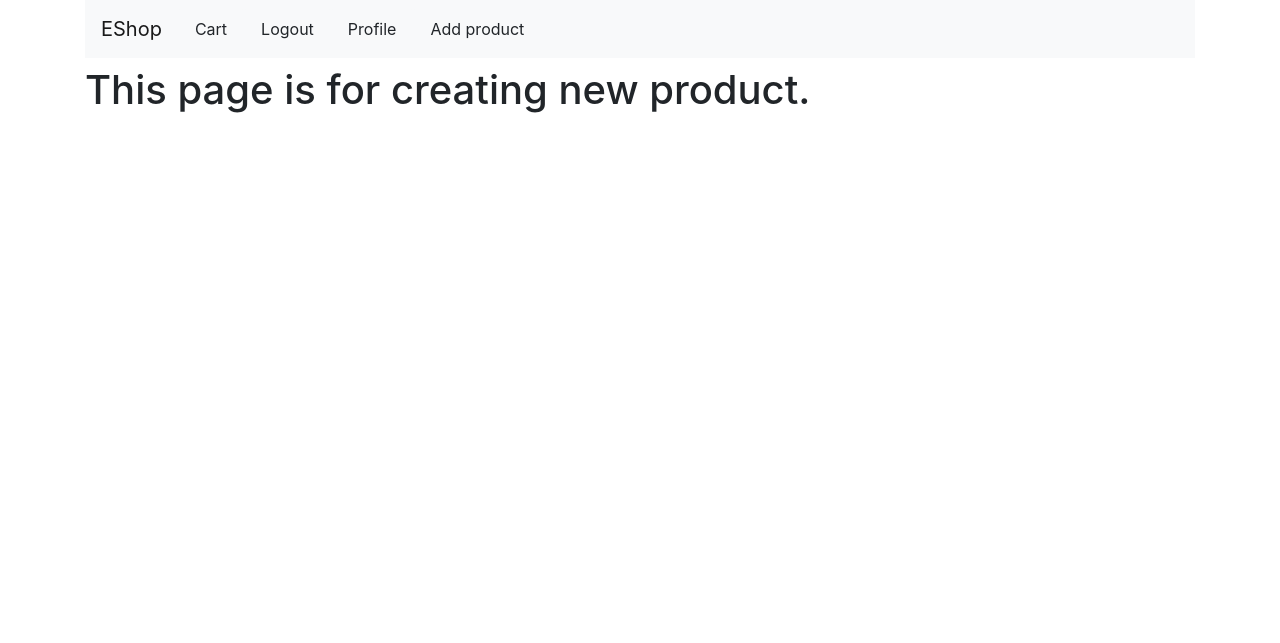
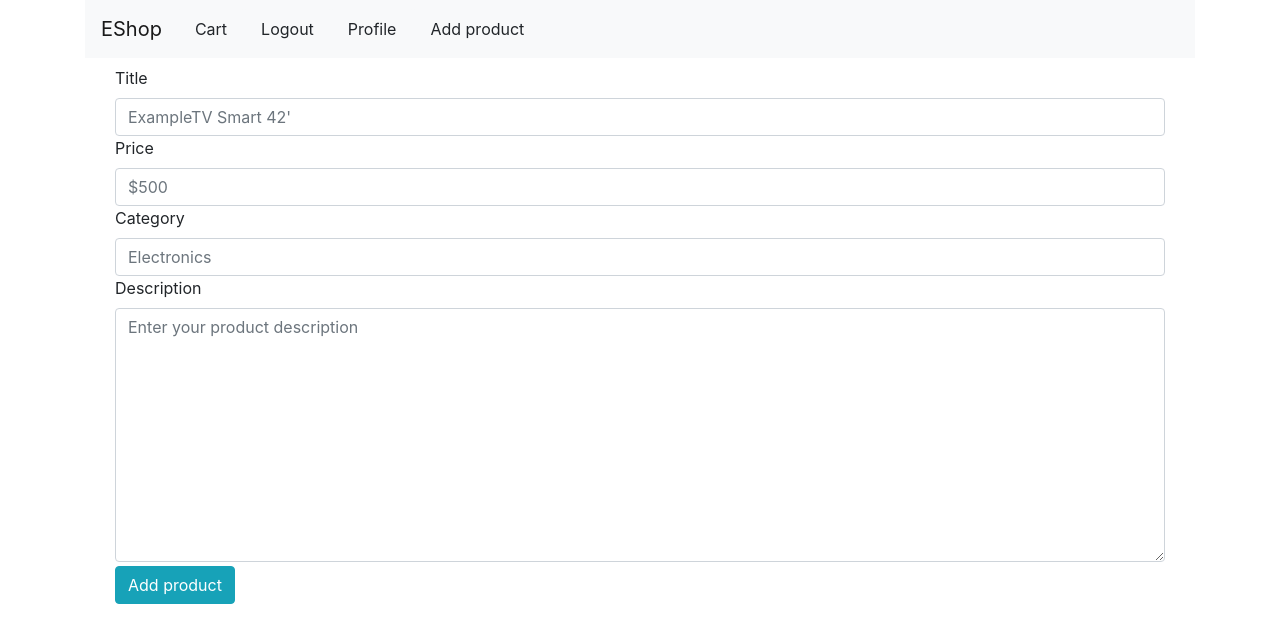
Before and after one commit to OleksandrParkhomenko/e-commerce-site, a Django app: page /add/ in a window 1280 px wide. Shown: the top 643 px of the page. Run offline with Django 3.2, Linux system fonts and the light colour scheme; the visitor is signed in with stand-in values (Sample User, id 1).

Commit message:
Update Add product page

```diff
--- a/shop/forms.py
+++ b/shop/forms.py
@@ -1,5 +1,5 @@
 from django import forms
-from .models import Order
+from .models import Order, Product
 
 
 class OrderForm(forms.ModelForm):
@@ -24,3 +24,21 @@ class OrderForm(forms.ModelForm):
             'total': forms.HiddenInput(
                 attrs={'id': 'total'}),
         }
+
+
+class ProductForm(forms.ModelForm):
+    class Meta:
+        model = Product
+        fields = ['title', 'price', 'category', 'description']
+        widgets = {
+            'title': forms.TextInput(
+                attrs={'class': 'form-control', 'placeholder': 'ExampleTV Smart 42\''}),
+            'price': forms.NumberInput(
+                attrs={'class': 'form-control', 'placeholder': '$500'}),
+            'category': forms.TextInput(
+                attrs={'class': 'form-control', 'placeholder': 'Electronics'}),
+            'description': forms.Textarea(
+                attrs={'class': 'form-control', 'placeholder': 'Enter your product description'}),
+            'user': forms.HiddenInput(
+                attrs={'id': 'user'}),
+        }
--- a/shop/models.py
+++ b/shop/models.py
@@ -1,14 +1,22 @@
+from datetime import datetime
+
 from django.contrib.auth.models import User
 from django.db import models
 
 
 class Product(models.Model):
+    def get_product_picture_filename(self, filename):
+        folder = "product_pictures/"
+        time = datetime.now().strftime("%Y-%m-%d %H:%M:%S")
+        extension = filename.split('.')[-1]
+        return "{}product-picture-{}.{}".format(folder, time, extension)
+
     title = models.CharField(max_length=200)
     price = models.FloatField()
-    discount_price = models.FloatField()
+    discount_price = models.FloatField(null=True, blank=True)
     category = models.CharField(max_length=200)
-    description = models.TextField()
-    image = models.CharField(max_length=300)
+    description = models.TextField(blank=True)
+    image = models.ImageField(default='default/product-picture.png', upload_to=get_product_picture_filename)
     user = models.ForeignKey(User, on_delete=models.CASCADE, default=1)
 
 
--- a/shop/templates/shop/create_product.html
+++ b/shop/templates/shop/create_product.html
@@ -3,8 +3,20 @@
 
 {% block content %}
 <div class="container">
-    <div class="row">
-        <h1> This page is for creating new product.</h1>
+    <div class="col-md-12">
+        <form method="POST">
+            {% csrf_token %}
+            {% for field in form %}
+                <div class="invalid-feedback">
+                    {{ field.error }}
+                </div>
+                {% if not field.is_hidden %}
+                    <label>{{ field.label}}</label>
+                {% endif %}
+                {{ field }}
+            {% endfor %}
+            <button class="btn btn-info mt-1" type="submit">Add product</button>
+        </form>
     </div>
 </div>
 {% endblock %}
--- a/shop/views.py
+++ b/shop/views.py
@@ -2,7 +2,7 @@ from django.contrib.auth.decorators import login_required
 from django.shortcuts import render
 from django.core.paginator import Paginator
 from .models import Product
-from .forms import OrderForm
+from .forms import OrderForm, ProductForm
 
 
 def index(request):
@@ -41,7 +41,13 @@ def detail(request, id):
 
 @login_required
 def create_product(request):
+    form = ProductForm(request.POST)
+    if form.is_valid():
+        form.save()
+    else:
+        print("invalid")
     context = {
+        'form': form,
         'page_title': 'Add new product'
     }
     return render(request, 'shop/create_product.html', context)
--- a/users/models.py
+++ b/users/models.py
@@ -5,7 +5,7 @@ from django.contrib.auth.models import User
 
 
 class Profile(models.Model):
-    def profile_picture_filename(self, filename):
+    def get_profile_picture_filename(self, filename):
         folder = "profile_pictures/"
         username = self.user.username
         time = datetime.now().strftime("%Y-%m-%d %H:%M:%S")
@@ -13,7 +13,7 @@ class Profile(models.Model):
         return "{}profile-picture-{}-{}.{}".format(folder, username, time, extension)
 
     user = models.OneToOneField(User, on_delete=models.CASCADE)
-    image = models.ImageField(default='default/profile-picture.png', upload_to=profile_picture_filename)
+    image = models.ImageField(default='default/profile-picture.png', upload_to=get_profile_picture_filename)
     location = models.CharField(max_length=100)
 
     def __str__(self):
```
Also changed, not shown: pictures/default/product-picture.png (added).
